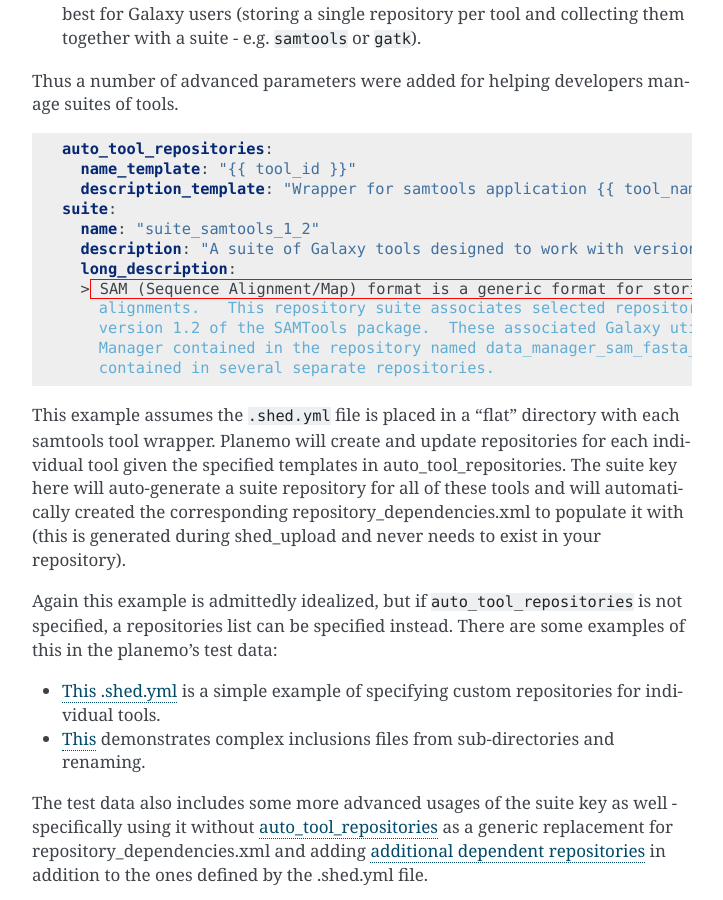
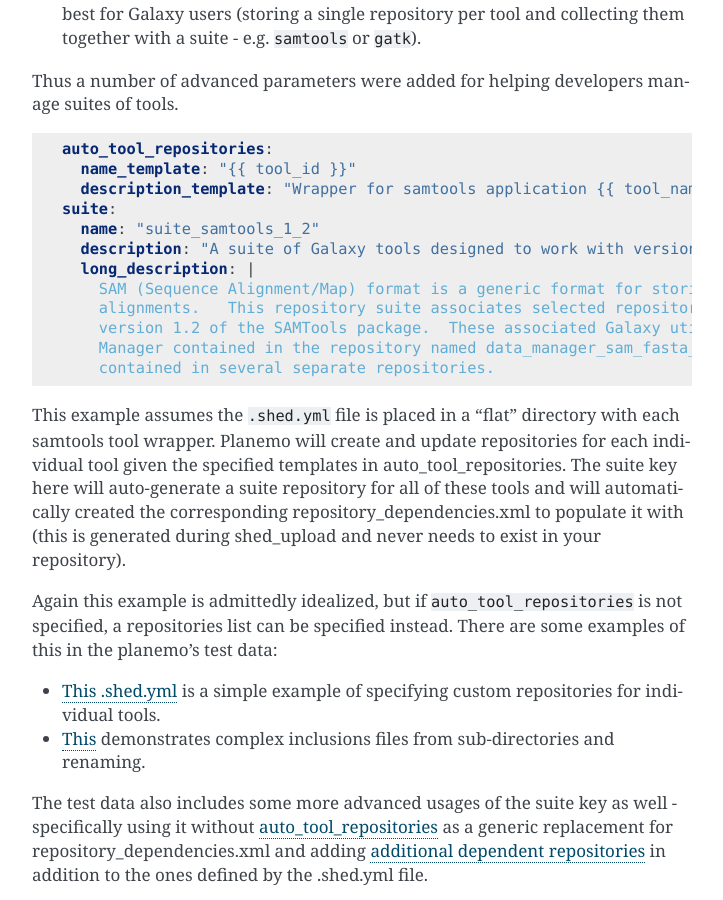
Before and after one commit to galaxy-iuc/standards, a Sphinx documentation site: the page built from docs/best_practices/shed_yml.rst, in a window 1280 px wide and 900 px high, scrolled down 1449 px. Shown: the whole window, without its empty margins (388-1111 px from the left). Built offline with Sphinx 7.4.7, drawn with Linux system fonts in a browser that asks for light colours.

Commit message:
Fix typo

```diff
--- a/docs/best_practices/shed_yml.rst
+++ b/docs/best_practices/shed_yml.rst
@@ -73,8 +73,8 @@ Thus a number of advanced parameters were added for helping developers manage su
     suite:
       name: "suite_samtools_1_2"
       description: "A suite of Galaxy tools designed to work with version 1.2 of the SAMtools package."
-      long_description:
-      > SAM (Sequence Alignment/Map) format is a generic format for storing large nucleotide sequence
+      long_description: |
+        SAM (Sequence Alignment/Map) format is a generic format for storing large nucleotide sequence
         alignments.   This repository suite associates selected repositories containing Galaxy utilities that require
         version 1.2 of the SAMTools package.  These associated Galaxy utilities consist of a Galaxy Data
         Manager contained in the repository named data_manager_sam_fasta_index_builder and Galaxy tools
```
